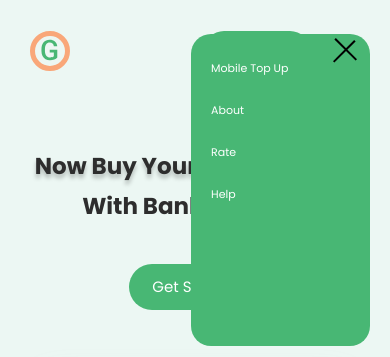
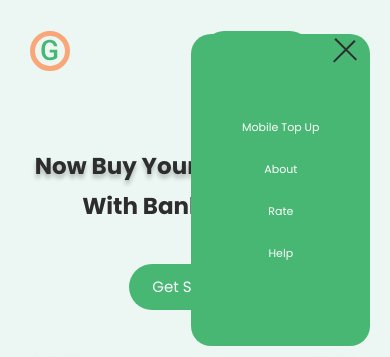
Before and after one commit to ananastasiap/g-global, a website built with Vite: page index.html in a window 390 px wide. Both pictures are taken after a click on the element 345 px from the left and 51 px from the top of the page. Shown: the top 357 px of the page. Built offline with nearby package versions, Linux system fonts and the light colour scheme; no server answers.

Commit message:
fix: burger items

```diff
--- a/src/scss/layout/_header.scss
+++ b/src/scss/layout/_header.scss
@@ -67,7 +67,7 @@
     height: 2px;
     width: 80%;
     transform: scale(1);
-    background-color: #000;
+    background-color: $color-primary-darkest;
   }
 
   &::before,
@@ -76,7 +76,7 @@
     position: absolute;
     height: 2px;
     width: 100%;
-    background-color: #000;
+    background-color: $color-primary-darkest;
     transition: all 0.3s ease 0s;
   }
 
@@ -125,6 +125,9 @@
   .menu {
     display: none;
     flex-direction: column;
+    justify-items: center;
+    justify-content: center;
+    text-align: center;
     position: fixed;
     gap: 15px;
     height: 40%;
```
